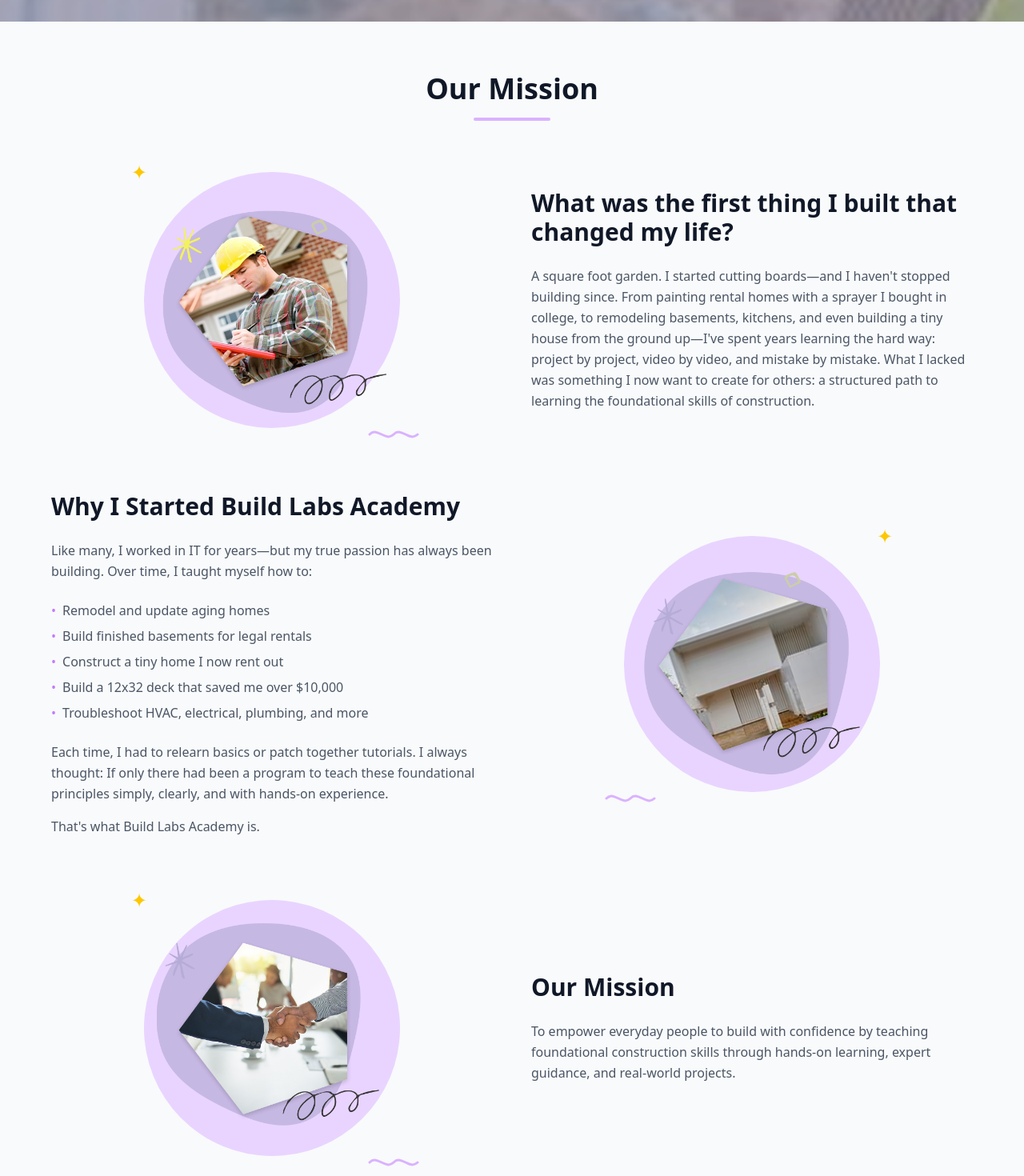
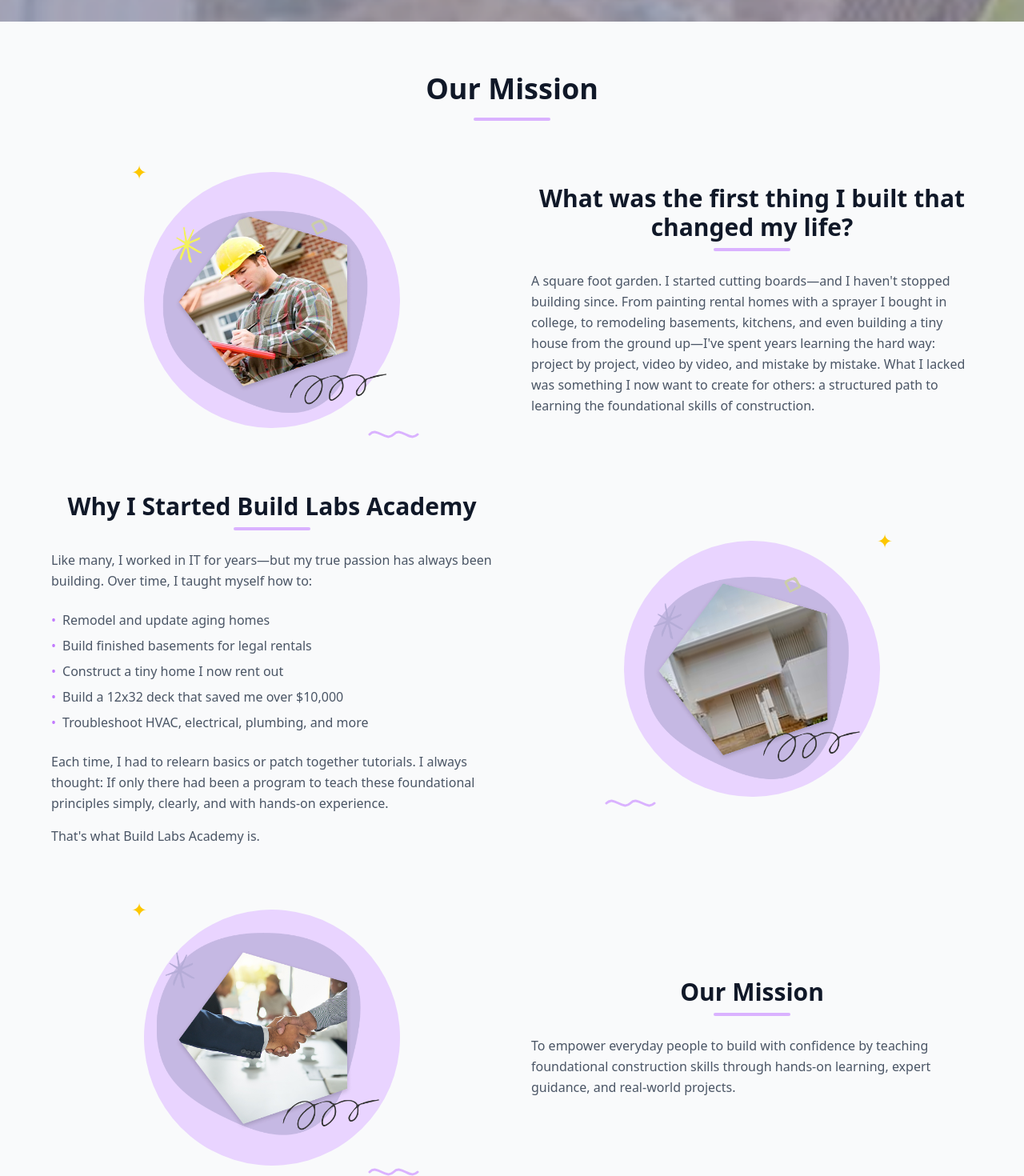
Before and after one commit to SeifEldin15/BuildLabAcademy, a Next.js app: page /about-us in a window 1280 px wide. Shown: the part 858-2328 px from the top of the page at 80% size. Built offline with nearby package versions, Linux system fonts and the light colour scheme.

Commit message:
Add title-lines SVG and update OurMission component for improved styling and layout consistency

```diff
--- a/src/components/OurMission.tsx
+++ b/src/components/OurMission.tsx
@@ -40,9 +40,10 @@
 
           {/* Right side - Content */}
           <div>
-            <h3 className="text-3xl font-bold text-gray-900 mb-6">
+            <h3 className="text-3xl font-bold text-gray-900 mb-2 text-center">
               What was the first thing I built that changed my life?
             </h3>
+            <div className="w-24 h-1 bg-purple-300 rounded-full mb-6 mx-auto"></div>
             <p className="text-gray-600 leading-relaxed">
               A square foot garden. I started cutting boards—and I haven't stopped building since.
               From painting rental homes with a sprayer I bought in college, to remodeling basements, kitchens, and even
@@ -57,9 +58,10 @@
         <div className="grid lg:grid-cols-2 gap-12 items-center mb-20">
           {/* Left side - Content */}
           <div className="lg:order-1">
-            <h3 className="text-3xl font-bold text-gray-900 mb-6">
+            <h3 className="text-3xl font-bold text-gray-900 mb-2 text-center">
               Why I Started Build Labs Academy
             </h3>
+            <div className="w-24 h-1 bg-purple-300 rounded-full mb-6 mx-auto"></div>
             <p className="text-gray-600 mb-6 leading-relaxed">
               Like many, I worked in IT for years—but my true passion has always been building. Over time, I taught myself how to:
             </p>
@@ -147,9 +149,10 @@
 
           {/* Right side - Content */}
           <div>
-            <h3 className="text-3xl font-bold text-gray-900 mb-6">
+            <h3 className="text-3xl font-bold text-gray-900 mb-2 text-center">
               Our Mission
             </h3>
+            <div className="w-24 h-1 bg-purple-300 rounded-full mb-6 mx-auto"></div>
             <p className="text-gray-600 leading-relaxed">
               To empower everyday people to build with confidence by teaching foundational construction
               skills through hands-on learning, expert guidance, and real-world projects.
```
Also changed, not shown: public/title-lines.svg (added).
